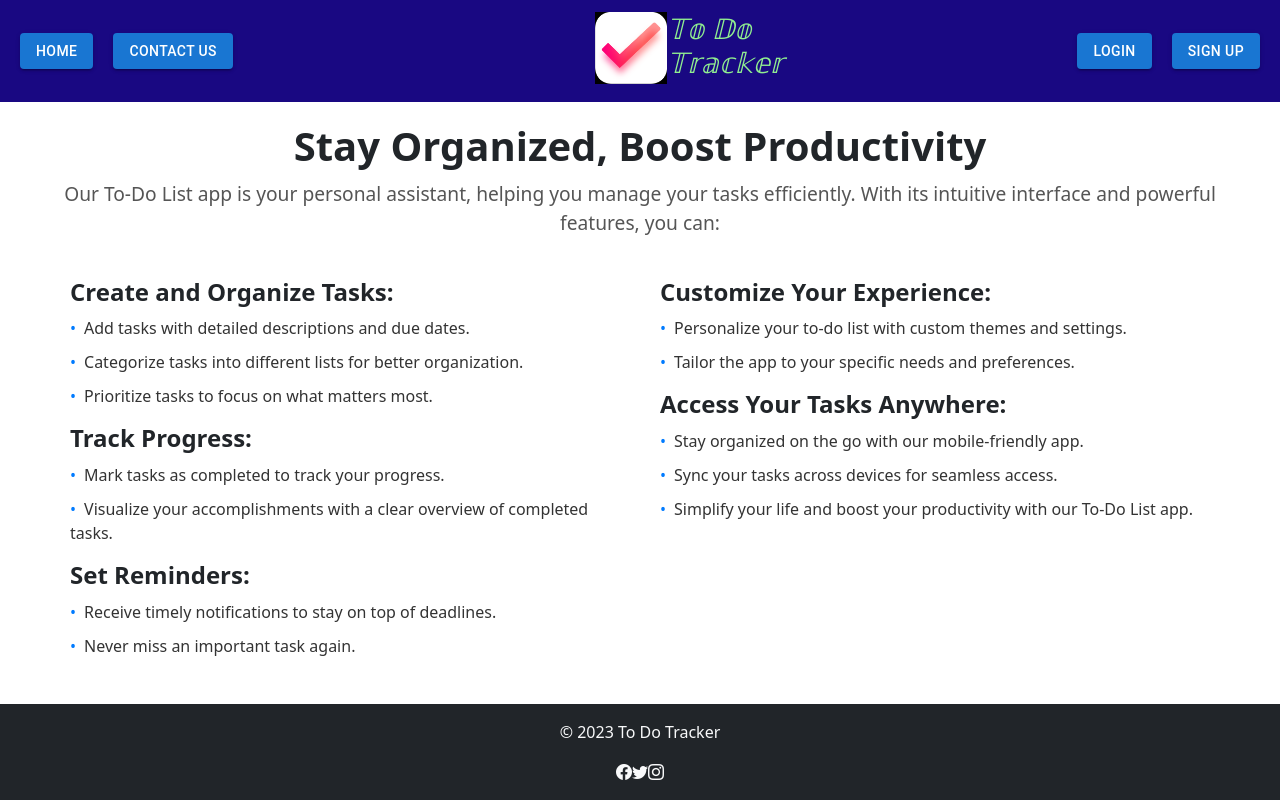
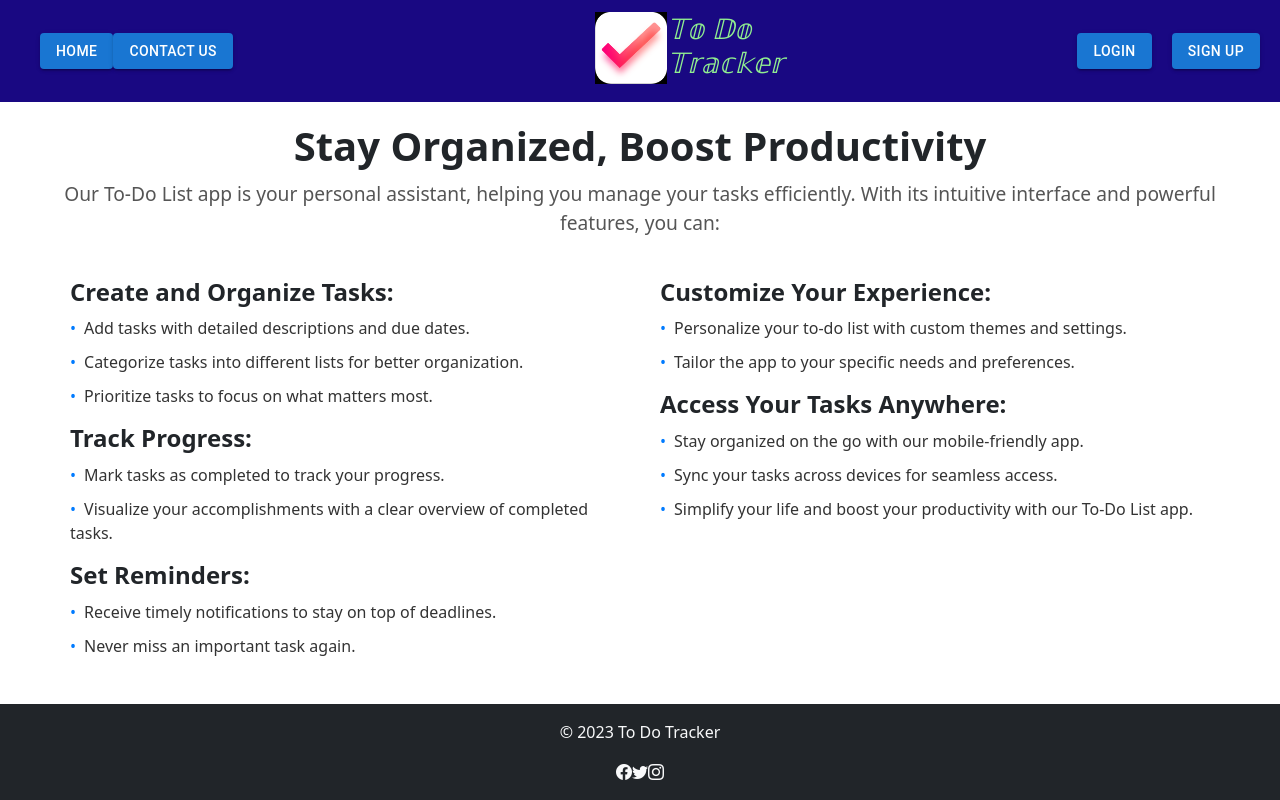
Before and after one commit to SriKarthi21/Full-Stack-Capstone-Project, a React (Create React App) app: page / in a window 1280 px wide. Built offline with nearby package versions, Linux system fonts and the light colour scheme; a web font is replaced by a local one.

Commit message:
Revert "margin change"
This reverts commit a47ea6f6a7ba6de673c2b0a59ac12b6713bc6b66

```diff
--- a/src/Header/Header.js
+++ b/src/Header/Header.js
@@ -70,7 +70,7 @@ function Header({imageSrc}) {
   return (
     <Headerdiv>
               <div style={{margin:"20px"}}>
-            {!isLoggedIn ?(<Link style={{ marginRight: "20px" }} to="/">
+            {!isLoggedIn ?(<Link style={{ marginLeft: "20px" }} to="/">
           <Button variant="contained" color="primary">Home</Button>
                </Link>
              ):(<p></p>)}
```
